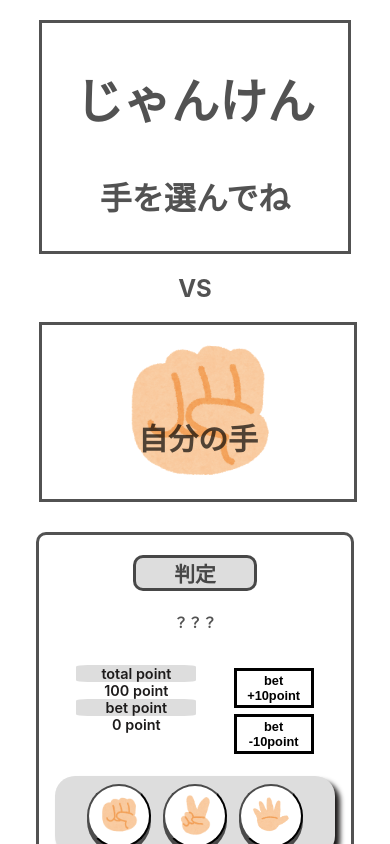
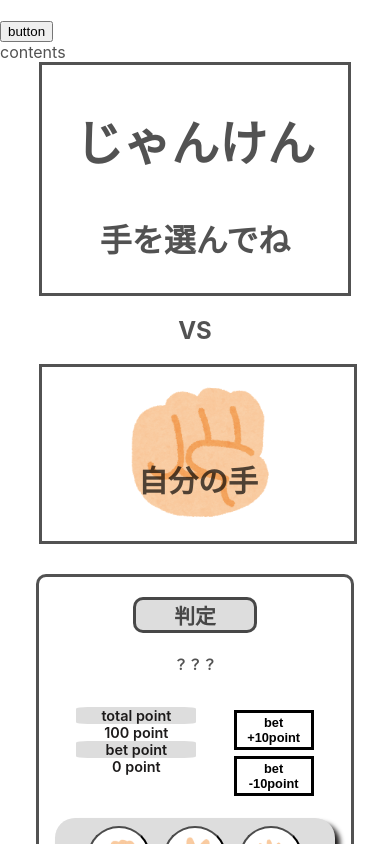
Before and after one commit to koshiro-adachi/janken-app, a React (Create React App) app: page /vspage in a window 390 px wide. Shown: the top 844 px of the page. Built offline with nearby package versions, Linux system fonts and the light colour scheme.

Commit message:
hamburgerMenu.css追加、hamburgerMenu.tsx追記

```diff
--- a/src/Pages/VSpage/HamburgerMenu.tsx
+++ b/src/Pages/VSpage/HamburgerMenu.tsx
@@ -1,9 +1,18 @@
-import React from "react";
+import React, { useRef, useState } from "react";
 
 export const HamburgerMenu = () => {
+  const ref = useRef<HTMLDivElement>(null);
+  const [hamburger, setHamburger] = useState(false);
+  const onClickHamburger = () => {
+    setHamburger(!hamburger);
+    if (hamburger === true) {
+      ref.current?.animate([{ left: 50 }, { left: -50 }], {});
+    }
+  };
   return (
     <div>
-      <p>hamburger</p>
+      <button onClick={onClickHamburger}>button</button>
+      <div ref={ref}>contents</div>
     </div>
   );
 };
--- a/src/Pages/VSpage/VsPage.tsx
+++ b/src/Pages/VSpage/VsPage.tsx
@@ -4,6 +4,7 @@ import { jankenRandom } from "../../hooks/jankenRandom";
 import { fortune } from "../Finish/fortune";
 import { BetButton } from "./BetButton";
 import { ChangeResult } from "./ChangeResult";
+import { HamburgerMenu } from "./HamburgerMenu";
 import { Judge } from "./Judge";
 import "./vsPage.css";
 
@@ -127,6 +128,7 @@ export const VsPage: FC = () => {
   return (
     <>
       <div className="vsDiv">
+        <HamburgerMenu />
         {open ? (
           <>
             <div className="errorMessageWrap"></div>
```
Also changed, not shown: src/Pages/VSpage/hamburgerMenu.css (added).
